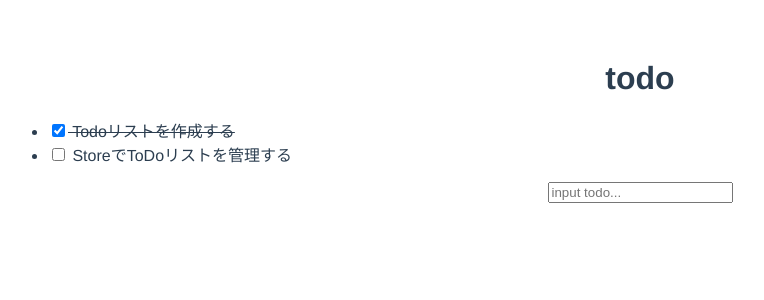
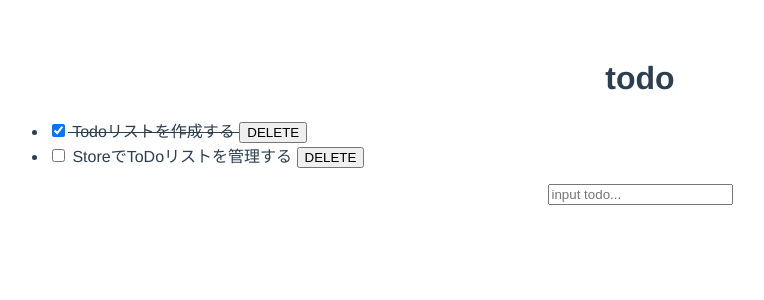
Before and after one commit to trajanme/vuex-todo-sample, a Vue app: page / in a window 1280 px wide. Shown: the top 300 px of the page, without its empty margins (0-764 px from the left). Built offline with nearby package versions, Linux system fonts and the light colour scheme.

Commit message:
added DELETE todo button and function

```diff
--- a/src/components/TodoList.vue
+++ b/src/components/TodoList.vue
@@ -6,6 +6,7 @@
           <input type="checkbox" v-model="todo.isChecked">
           {{ todo.title }}
         </label>
+        <input type="button" value="DELETE" @click="removeTodo(todo.id)">
       </li>
     </ul>
     <p>
@@ -35,6 +36,11 @@ export default {
         isChecked: false
       })
       this.newTodoTitle = ''
+    },
+    removeTodo: function ( todoId ) {
+      store.commit('deleteTodo', {
+        id: todoId
+      })
     }
   }
 }
--- a/src/store/index.js
+++ b/src/store/index.js
@@ -22,6 +22,9 @@ export default new Vuex.Store({
       state.todos.push(payload)
       state.nextTodoId++
       console.log(state.todos)
+    },
+    deleteTodo (state, payload) {
+      state.todos = state.todos.filter( todo => todo.id != payload.id )
     }
   },
   actions: {
```
